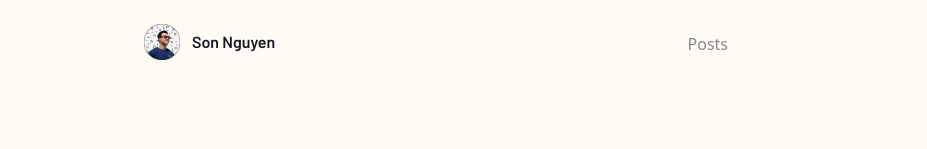
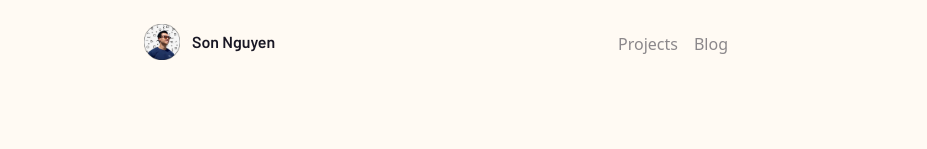
Before and after one commit to sonngdev/personal-website-23, a Next.js app: page / in a window 1280 px wide. Shown: the top 149 px of the page, without its empty margins (176-1103 px from the left). Built offline with nearby package versions, Linux system fonts and the light colour scheme; no server answers.

Commit message:
feat: Add route to projects

```diff
--- a/components/header.tsx
+++ b/components/header.tsx
@@ -25,10 +25,16 @@ export default function Header() {
 
           <div className="flex space-x-4 items-center">
             <Link
+              href="/projects"
+              className="no-underline opacity-50 hover:opacity-100"
+            >
+              Projects
+            </Link>
+            <Link
               href="/posts"
               className="no-underline opacity-50 hover:opacity-100"
             >
-              Posts
+              Blog
             </Link>
             <button
               className="w-10 h-10 flex justify-center items-center rounded transition-colors hover:bg-rosePineDawn-highlightLow dark:hover:bg-rosePine-highlightHigh"
```
